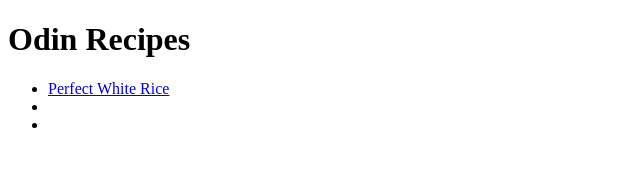
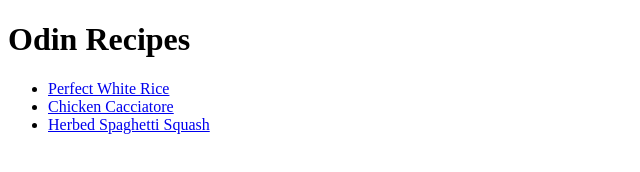
Before and after one commit to oluwatomiwatemidayo/odin-recipes, a plain HTML site: page index.html in a window 1280 px wide. Shown: the whole page, without its empty margins (0-640 px from the left). Drawn offline with Linux system fonts and the light colour scheme.

Commit message:
Links to food recipes added

```diff
--- a/index.html
+++ b/index.html
@@ -10,8 +10,8 @@
 
         <ul>
             <li><a href="recipes/perfect-white-rice.html">Perfect White Rice</a></li>
-            <li> <a href=""></a></li>
-            <li><a href=""></a></li>
+            <li> <a href="recipes/chicken-cacciatore.html">Chicken Cacciatore</a></li>
+            <li><a href="recipes/herbed-spaghetti-squash.html">Herbed Spaghetti Squash</a></li>
         </ul>
     </body>
 </html>
```
